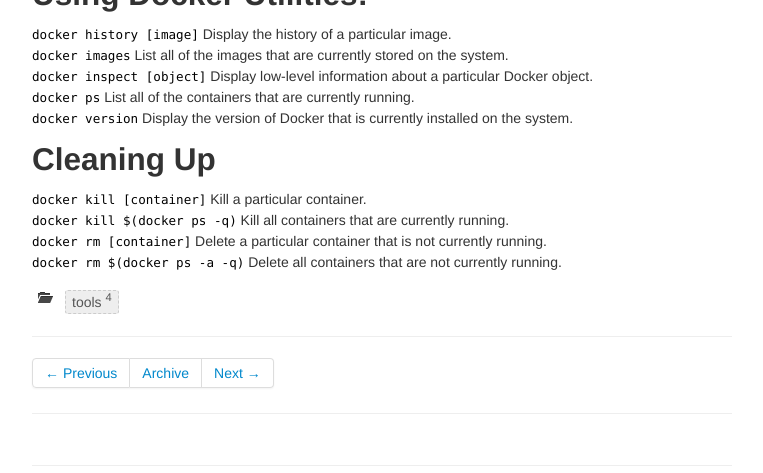
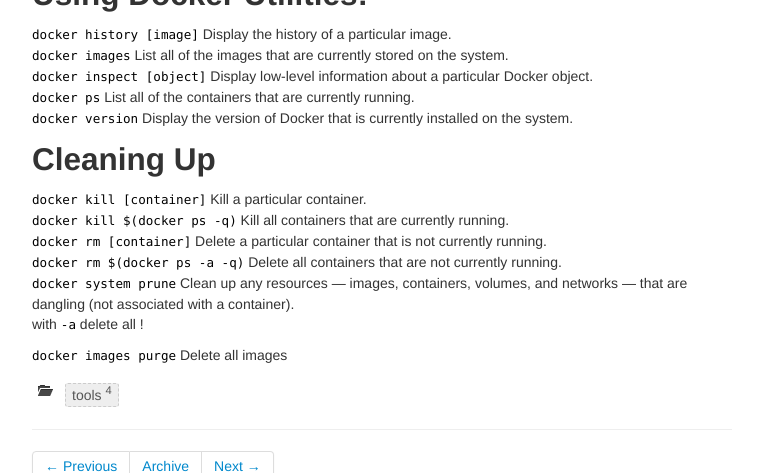
Before and after one commit to rodede/rodede.github.io, a Jekyll site: the page built from _posts/2019-02-10-docker-cmd.md, in a window 1280 px wide and 900 px high, scrolled down 830 px, cut to the strip 0-473 px from the top of the window. Shown: the whole strip, without its empty margins (258-1021 px from the left). Built offline with Jekyll 4.4.1, drawn with Linux system fonts in a browser that asks for light colours.

````diff
--- a/_posts/2019-02-10-docker-cmd.md
+++ b/_posts/2019-02-10-docker-cmd.md
@@ -44,3 +44,7 @@ categories: tools
 ```docker kill $(docker ps -q)``` Kill all containers that are currently running.
 ```docker rm [container]``` Delete a particular container that is not currently running.
 ```docker rm $(docker ps -a -q)``` Delete all containers that are not currently running.
+```docker system prune``` Clean up any resources — images, containers, volumes, and networks — that are dangling (not associated with a container).
+with ```-a``` delete all !
+
+```docker images purge``` Delete all images
````
Also changed, not shown: _posts/2019-03-20-voxxed-days.md (+1 -3 lines).
